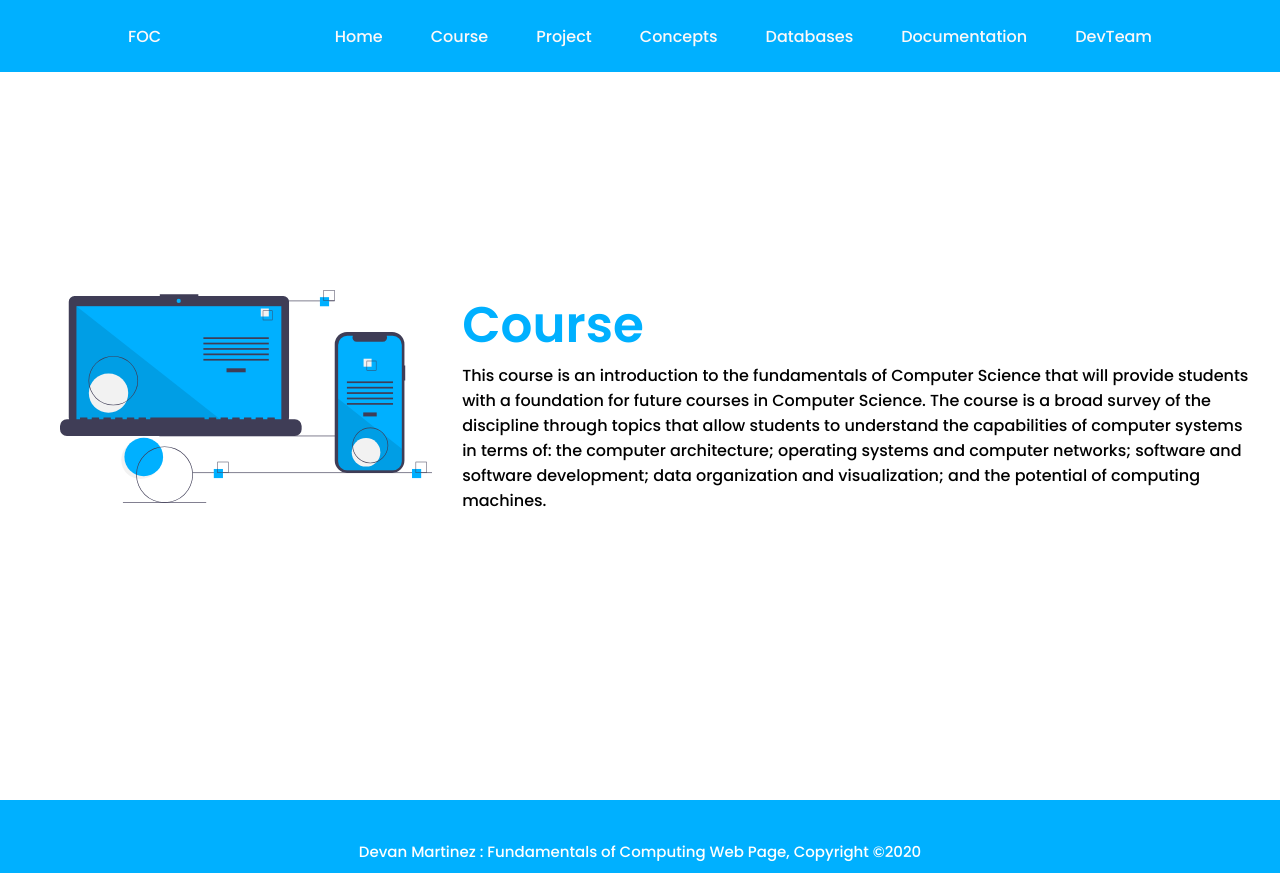
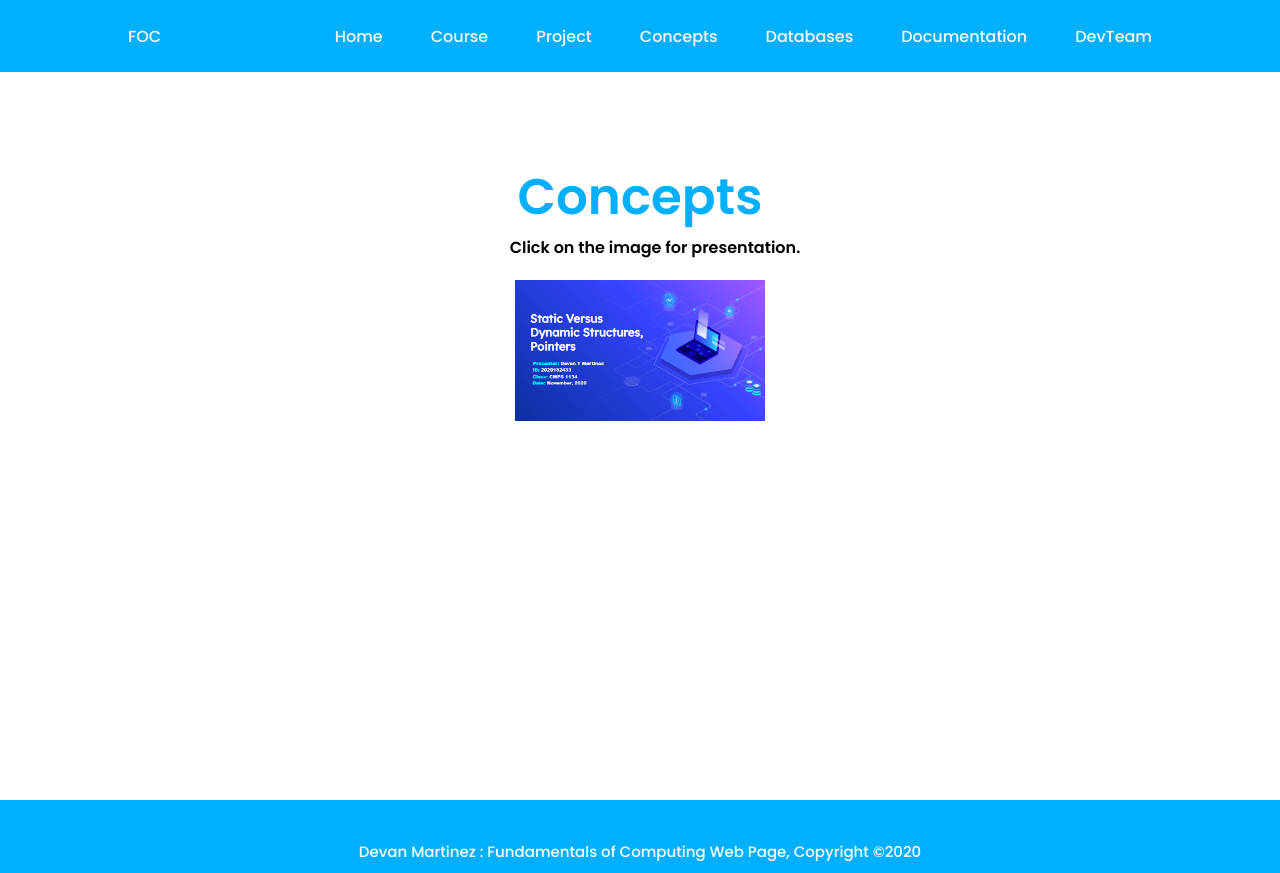
Before and after one commit to Dmartinbz/FOC, a plain HTML site: page concepts.html in a window 1280 px wide. Drawn offline with nearby package versions, Linux system fonts and the light colour scheme.

Commit message:
update 2

```diff
--- a/concepts.html
+++ b/concepts.html
@@ -38,25 +38,21 @@
             </nav>
         </header>
 
-       <!--Course section-->
-       <section id="course">
-        <div class="course container">
+       <!-- Databases Section -->
+   <section id="about">
+    <div class="about container">
       <div class="col-left">
-        <div class="course2-img">
-         <img src="./img/computing.svg" alt="img" />
+        <div class="about2-img">
+            <a href="https://drive.google.com/file/d/1Y37AeZgh9yJSJKTXJXrS84ubIEcFWRx1/view?usp=sharing"><img src="./img/concepts.png" alt="Concepts"></a>
         </div>
       </div>
       <div class="col-right">
-         <h1 class="section-title">Course</h1>
-
-         <p>This course is an introduction to the fundamentals of Computer Science that will provide students with a foundation for future courses in Computer Science. The course is a broad survey of the discipline through topics that allow students to understand the capabilities of computer systems in terms of: the computer architecture; operating systems and computer networks; software and software development; data organization and visualization; and the potential of computing machines.</p>
-
-
+        <h1 class="section-title">Concepts</h1>
+        <p style="color: black;"><b>Click on the image for presentation.</b></p>
       </div>
     </div>
   </section>
-
-      <!--End of Course section-->
+<!-- End Database Section -->
 
 
 
```
Lines whose indentation alone changed are shown as unchanged.
